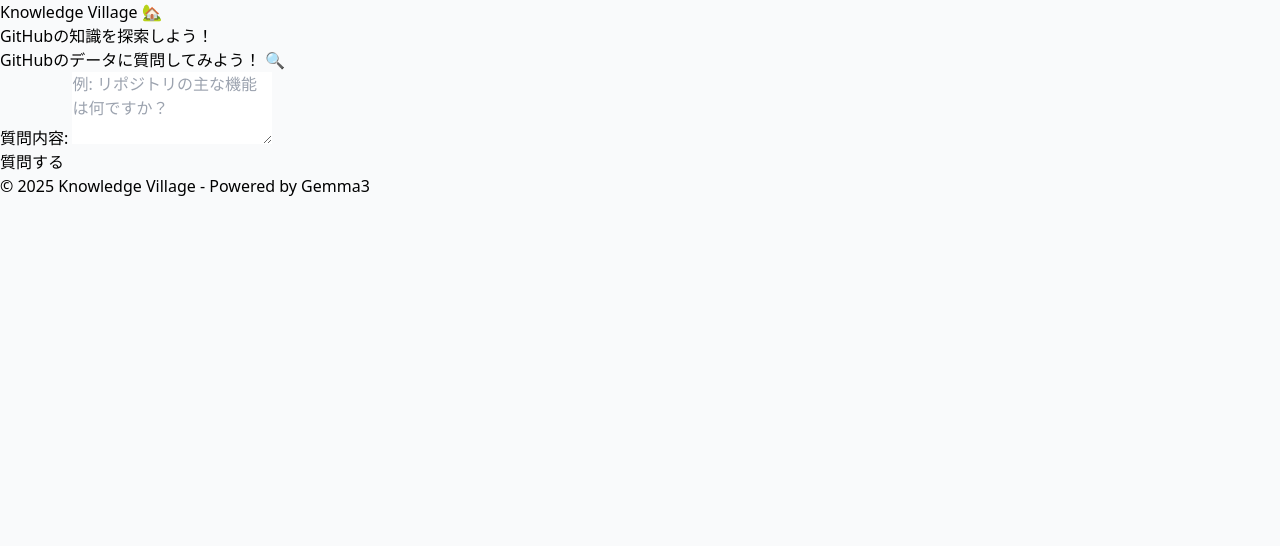
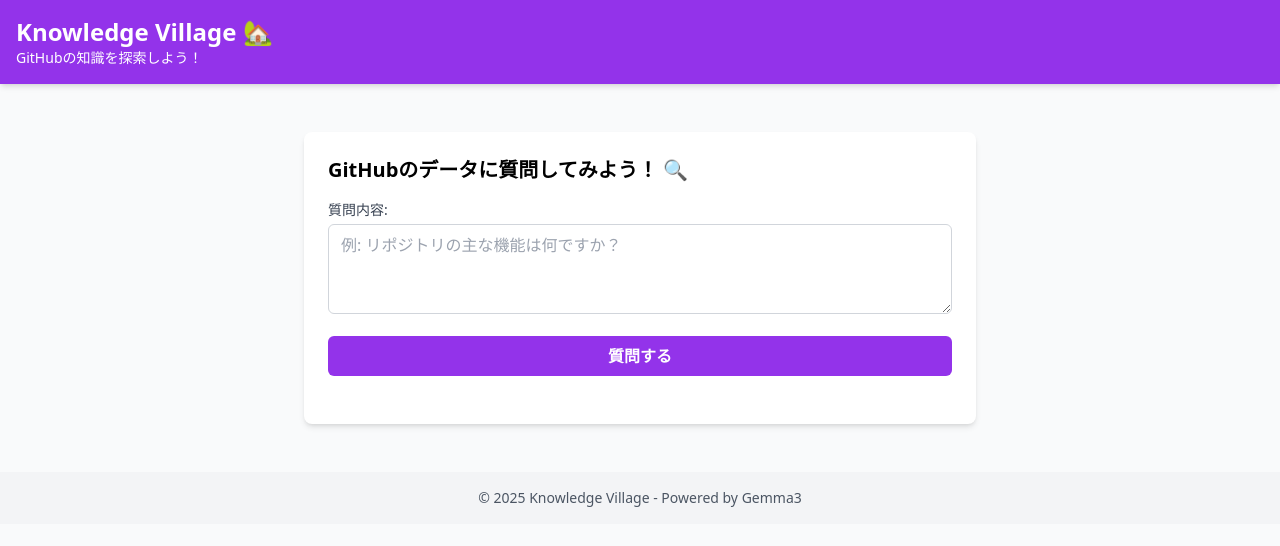
Before and after one commit to tomoakari/knowledgevillage, a SvelteKit app: page / in a window 1280 px wide. Shown: the top 546 px of the page. Built offline with nearby package versions, Linux system fonts and the light colour scheme.

Commit message:
Add tailwind.config.js

```diff
--- /dev/null
+++ b/tailwind.config.js
@@ -0,0 +1,8 @@
+/** @type {import('tailwindcss').Config} */
+export default {
+  content: ['./src/**/*.{html,js,svelte,ts}'],
+  theme: {
+    extend: {}
+  },
+  plugins: []
+};
```
